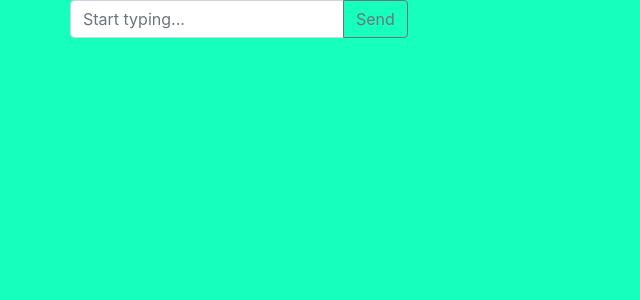
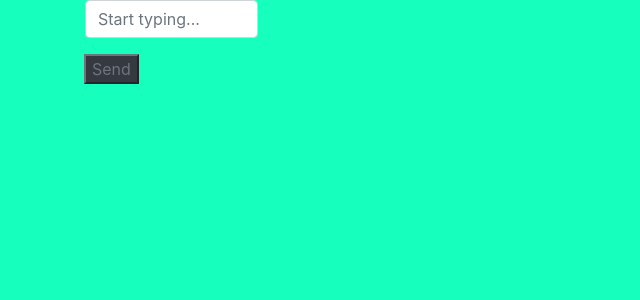
Before and after one commit to BuckyTheBoss/therapy, a Django app: template therapy/main/templates/chat.html in a window 1280 px wide. Shown: the part 56-356 px from the top of the page, without its empty margins (0-640 px from the left). Run offline with Django 3.2, Linux system fonts and the light colour scheme; the template is opened without the code that fills it, so the values that code supplies are empty; the visitor is signed in with stand-in values (Sample User, id 1); some libraries are stand-ins or nearby versions.

Commit message:
small chat test

```diff
--- a/therapy/main/templates/chat.html
+++ b/therapy/main/templates/chat.html
@@ -4,7 +4,7 @@
 	<!-- display chat messages -->
 	<div class="container">
 		{% if messages > 10 %}
-		<a class="btn btn-primary" href="#">Book an appointment</a>
+			<a class="btn btn-primary" href="#">Book an appointment</a>
 		{% endif %}
 		<div class="row">
 			{% for message in chat.message_set.all %}
@@ -35,12 +35,14 @@
 		<div class="row">
 			<form method="POST">
 				{% csrf_token %}
-				<div class="input-group mb-3">
-					<input type="text" name="content" class="form-control" placeholder="Start typing..." aria-label="Recipient's username" aria-describedby="button-addon2">
-					<div class="input-group-append">
-						<button class="btn btn-outline-secondary" type="Submit" id="button-addon2">Send</button>
-					</div>
+
+				<div class="col-8 input-group mb-3">
+					<input type="text-dark" name="content" class="form-control" placeholder="Start typing..." aria-label="Recipient's username" aria-describedby="button-addon2">
 				</div>
+				<div class="col-4 input-group-append">
+					<button class="btn-dark btn-outline-secondary" type="Submit" id="button-addon2">Send</button>
+				</div>
+
 			</form>
 		</div>
 	</div>
```
